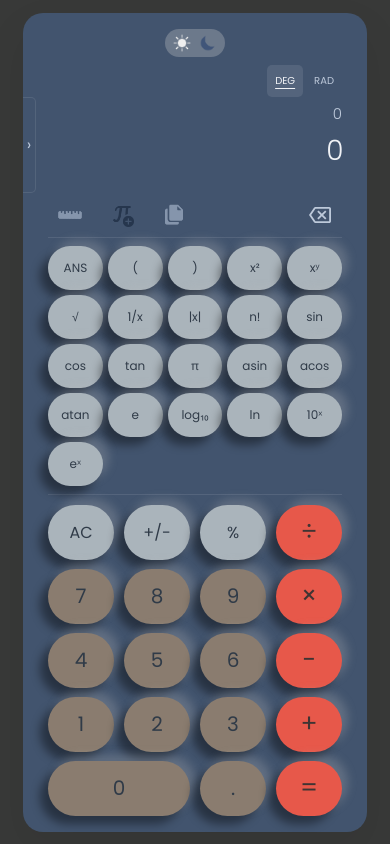
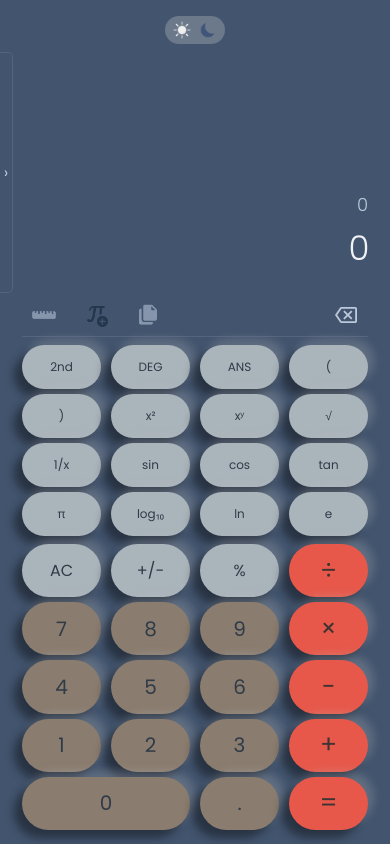
Before and after one commit to llsy97/calculator-app, a React (Vite) app: page / in a window 390 px wide. Both pictures are taken after a click on the button 122 px from the left and 360 px from the top of the page. Built offline with nearby package versions, Linux system fonts and the light colour scheme; what @capacitor/core would draw is missing.

Commit message:
Fit scientific keypad to portrait screen and remove expression underline

```diff
--- a/src/App.jsx
+++ b/src/App.jsx
@@ -13,12 +13,13 @@ function useSaved(key, fallback) {
 function Key({ children, onClick, kind = '', label }) {
   return <button className={`key ${kind}`} onClick={onClick} aria-label={label || String(children)}>{children}</button>;
 }
-const scientificKeys = [
-  ['(', '('], [')', ')'], ['x²', '^2'], ['xʸ', '^'],
-  ['√', 'sqrt('], ['1/x', 'reciprocal'], ['|x|', 'abs('], ['n!', '!'],
-  ['sin', 'sin('], ['cos', 'cos('], ['tan', 'tan('], ['π', 'π'],
-  ['asin', 'asin('], ['acos', 'acos('], ['atan', 'atan('], ['e', 'e'],
-  ['log₁₀', 'log('], ['ln', 'ln('], ['10ˣ', '10^('], ['eˣ', 'e^('],
+const scientificPages = [
+  [['(', '('], [')', ')'], ['x²', '^2'], ['xʸ', '^'],
+   ['√', 'sqrt('], ['1/x', 'reciprocal'], ['sin', 'sin('], ['cos', 'cos('],
+   ['tan', 'tan('], ['π', 'π'], ['log₁₀', 'log('], ['ln', 'ln('], ['e', 'e']],
+  [['(', '('], [')', ')'], ['|x|', 'abs('], ['n!', '!'],
+   ['10ˣ', '10^('], ['eˣ', 'e^('], ['asin', 'asin('], ['acos', 'acos('],
+   ['atan', 'atan('], ['π', 'π'], ['xʸ', '^'], ['√', 'sqrt('], ['e', 'e']],
 ];
 export default function App() {
   const [language, setLanguage] = useState(() => navigator.languages?.[0] || navigator.language || 'en');
@@ -35,6 +36,7 @@ export default function App() {
   };
   const [theme, setTheme] = useSaved('calculator.theme', 'dark');
   const [mode, setMode] = useSaved('calculator.mode', 'Standard');
+  const [secondary, setSecondary] = useState(false);
   const [angle, setAngle] = useSaved('calculator.angle', 'DEG');
   const [history, setHistory] = useSaved('calculator.history', []);
   const [expression, setExpression] = useState('');
@@ -116,7 +118,7 @@ export default function App() {
         <nav className="toolbar" aria-label="Calculator utilities"><button aria-label={korean ? "단위 변환" : "Unit converter"} aria-expanded={converterOpen} aria-controls="unit-converter" onClick={() => { setConverterOpen(!converterOpen); setMode('Standard'); setDrawer(false); }}><Icon name="ruler" /></button><button className="scientific-toggle" aria-label="Scientific mode" title={mode === 'Scientific' ? 'Switch to Standard' : 'Switch to Scientific'} aria-pressed={mode === 'Scientific'} onClick={() => { setMode(mode === 'Scientific' ? 'Standard' : 'Scientific'); setConverterOpen(false); }}><Icon name="scientific" /></button><button className="copy-button" data-copied={copyStatus === labels.copied} aria-label="Copy result" onClick={copy}><Icon name="copy" /></button><span role="status">{copyStatus}</span><button aria-label="Backspace" onClick={backspace}><Icon name="backspace" /></button></nav>
         <div hidden={!converterOpen}><UnitConverter value={converterValue} onChange={setConverterValue} korean={korean} onUse={value => { reuse(value); setConverterOpen(false); }} /></div>
         <div className="keyboards">
-          {mode === 'Scientific' && <div className="science-grid"><Key kind="science" onClick={() => input('ANS')} label="Insert last answer">ANS</Key>{scientificKeys.map(([label, token]) => <Key key={label} kind="science" onClick={() => input(token)}>{label}</Key>)}</div>}
+          {mode === 'Scientific' && <div className="science-grid"><button className="key science secondary-toggle" aria-label={korean ? "보조 함수" : "Secondary functions"} aria-pressed={secondary} onClick={() => setSecondary(!secondary)}>2nd</button><button className="key science angle-toggle" aria-label={korean ? '각도 단위 전환' : 'Toggle angle unit'} onClick={() => setAngle(angle === 'DEG' ? 'RAD' : 'DEG')}>{angle}</button><Key kind="science" onClick={() => input('ANS')} label="Insert last answer">ANS</Key>{scientificPages[secondary ? 1 : 0].map(([label, token]) => <Key key={label} kind="science" onClick={() => input(token)}>{label}</Key>)}</div>}
           <div className="standard-grid"><Key kind="utility" onClick={clear} label="All clear">AC</Key><Key kind="utility" onClick={() => input('sign')} label="Toggle sign">+/−</Key><Key kind="utility" onClick={() => input('%')} label="Percent">%</Key><Key kind="operator" onClick={() => input('÷')} label="Divide">÷</Key>
           {['7', '8', '9', '×', '4', '5', '6', '−', '1', '2', '3', '+'].map(key => <Key key={key} kind={'×−+'.includes(key) ? 'operator' : ''} onClick={() => input(key)}>{key}</Key>)}
           <Key kind="zero" onClick={() => input('0')}>0</Key><Key onClick={() => input('.') } label="Decimal point">.</Key><Key kind="operator" onClick={calculate} label="Equals">=</Key></div>
--- a/src/styles.css
+++ b/src/styles.css
@@ -43,7 +43,7 @@ output { display: block; max-width: 100%; overflow-x: auto; white-space: nowrap;
 .key:active { transform: translateY(2px); box-shadow: inset 0 2px 4px #0003; }
 button:focus-visible, select:focus-visible, input:focus-visible { outline: 2px solid var(--muted); outline-offset: 3px; }
 .display input:focus { outline: none; border: 0; box-shadow: none; }
-.display input:focus-visible { box-shadow: 0 1px 0 var(--muted); }
+.display input:focus-visible { outline: none; border: 0; box-shadow: none; }
 .drawer-tab { position: absolute; left: 0; top: 126px; height: 160px; width: 13px; padding: 0; border: 1px solid var(--line); border-left: 0; border-radius: 0 5px 5px 0; background: transparent; color: var(--muted); }
 .history { position: absolute; inset: 91px auto 0 0; width: min(265px, 90%); background: var(--surface); box-shadow: 6px 0 18px #0003; border-right: 1px solid var(--line); display: flex; flex-direction: column; padding: 16px; z-index: 2; }
 .history-header { display: flex; align-items: center; justify-content: space-between; }
@@ -216,3 +216,62 @@ html.native-app .caption, html.native-app .hint { display: none; }
 .expanded .converter .use-conversion { font-size: 11px; }
 .page:has(.expanded) { padding-top: max(8px, env(safe-area-inset-top)); padding-bottom: max(8px, env(safe-area-inset-bottom)); }
 .app-wrap:has(.expanded) > .caption, .app-wrap:has(.expanded) > .hint { display: none; }
+
+/* Three scientific rows keep the full keypad visible on portrait phones. */
+.scientific.expanded header { height: 36px; }
+.scientific.expanded .mode-row { height: 28px; min-height: 28px; }
+.scientific.expanded .display-region .display { min-height: 78px; }
+.scientific.expanded .standard-grid { gap: 7px 10px; }
+.scientific.expanded .standard-grid .key { height: clamp(44px, 6.5svh, 52px); }
+.scientific.expanded .toolbar { margin-bottom: 5px; }
+.secondary-toggle[aria-pressed="true"] { color: #fff; background: #26364d; }
+@media (max-height: 620px) {
+  .scientific.expanded { padding-top: 4px; padding-bottom: 8px; }
+  .scientific.expanded .standard-grid .key { height: 44px; }
+  .scientific.expanded .standard-grid { gap: 5px 10px; }
+  .scientific.expanded .keyboards { gap: 5px; }
+}
+
+/* Reference layout: one aligned four-column keypad with a flexible display. */
+.scientific.expanded .science-grid,
+html.native-app .scientific.expanded .science-grid {
+  grid-template-columns: repeat(4, minmax(0, 1fr));
+  gap: 5px 10px;
+}
+.scientific.expanded .mode-row { display: none; }
+.scientific.expanded .science-grid .key { font-size: 14px; }
+@media (max-width: 560px) and (min-height: 600px) {
+  .page:has(.scientific) {
+    padding: env(safe-area-inset-top) env(safe-area-inset-right) env(safe-area-inset-bottom) env(safe-area-inset-left);
+    background: var(--surface);
+  }
+  .app-wrap:has(.scientific), html.native-app .app-wrap:has(.scientific) {
+    width: 100%; max-width: 420px;
+  }
+  .scientific.expanded {
+    height: calc(100svh - env(safe-area-inset-top) - env(safe-area-inset-bottom));
+    display: flex; flex-direction: column;
+    padding: 8px 22px 14px; border-radius: 0; box-shadow: none;
+  }
+  .scientific.expanded header { flex: 0 0 44px; }
+  .scientific.expanded .display-region {
+    flex: 1 1 auto; min-height: 64px; margin-left: -22px; padding-left: 22px;
+  }
+  .scientific.expanded .display-region .display {
+    min-height: 0; height: 100%; display: flex; flex-direction: column; justify-content: flex-end;
+  }
+  .scientific.expanded .display input { font-size: 18px; }
+  .scientific.expanded output { font-size: 34px; }
+  .scientific.expanded .error { min-height: 18px; font-size: 10px; }
+  .scientific.expanded .toolbar { flex: 0 0 44px; margin: 0 0 8px; }
+  .scientific.expanded .keyboards, html.native-app .scientific.expanded .keyboards {
+    flex: 0 0 auto; gap: 8px;
+  }
+  .scientific.expanded .science-grid, html.native-app .scientific.expanded .science-grid {
+    flex: none; padding-bottom: 0; border-bottom: 0;
+  }
+  .scientific.expanded .standard-grid { flex: none; gap: 5px 10px; }
+  .scientific.expanded .standard-grid .key {
+    height: clamp(44px, 6.3svh, 56px);
+  }
+}
```
